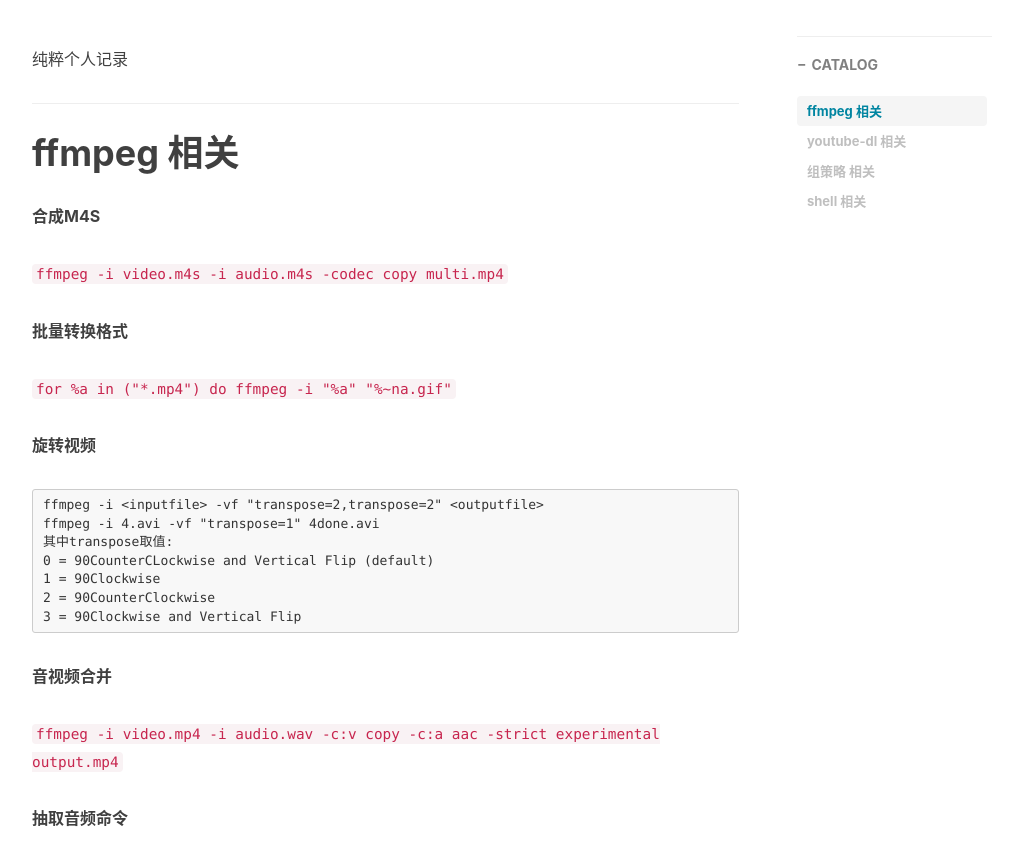
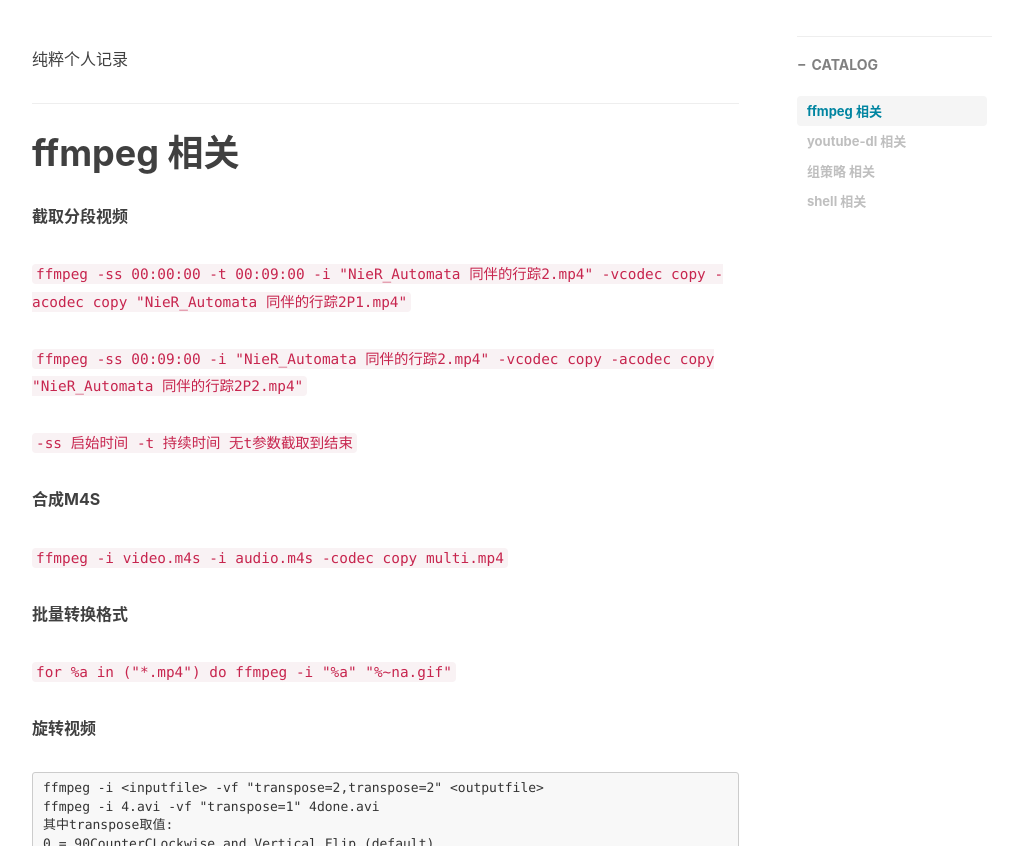
Before and after one commit to zhangyiming748/index, a Jekyll site: the page built from _posts/2019-10-11-cmd.md, in a window 1280 px wide and 900 px high, scrolled down 515 px, cut to the strip 54-900 px from the top of the window. Shown: the whole strip, without its empty margins (233-1256 px from the left). Built offline with Jekyll 4.4.1, drawn with Linux system fonts in a browser that asks for light colours; nearby versions of some CDN libraries; comment, search, counter and statistics services are not loaded.

Commit message:
截取命令

````diff
--- a/_posts/2019-10-11-cmd.md
+++ b/_posts/2019-10-11-cmd.md
@@ -14,6 +14,14 @@ tags:                               #标签
 
 ----
 # ffmpeg 相关
+
+**截取分段视频**
+
+`ffmpeg -ss 00:00:00 -t 00:09:00 -i "NieR_Automata 同伴的行踪2.mp4" -vcodec copy -acodec copy "NieR_Automata 同伴的行踪2P1.mp4"`
+
+`ffmpeg -ss 00:09:00 -i "NieR_Automata 同伴的行踪2.mp4" -vcodec copy -acodec copy "NieR_Automata 同伴的行踪2P2.mp4"`
+
+```-ss 启始时间 -t 持续时间 无t参数截取到结束```
 
 **合成M4S**
 
````
